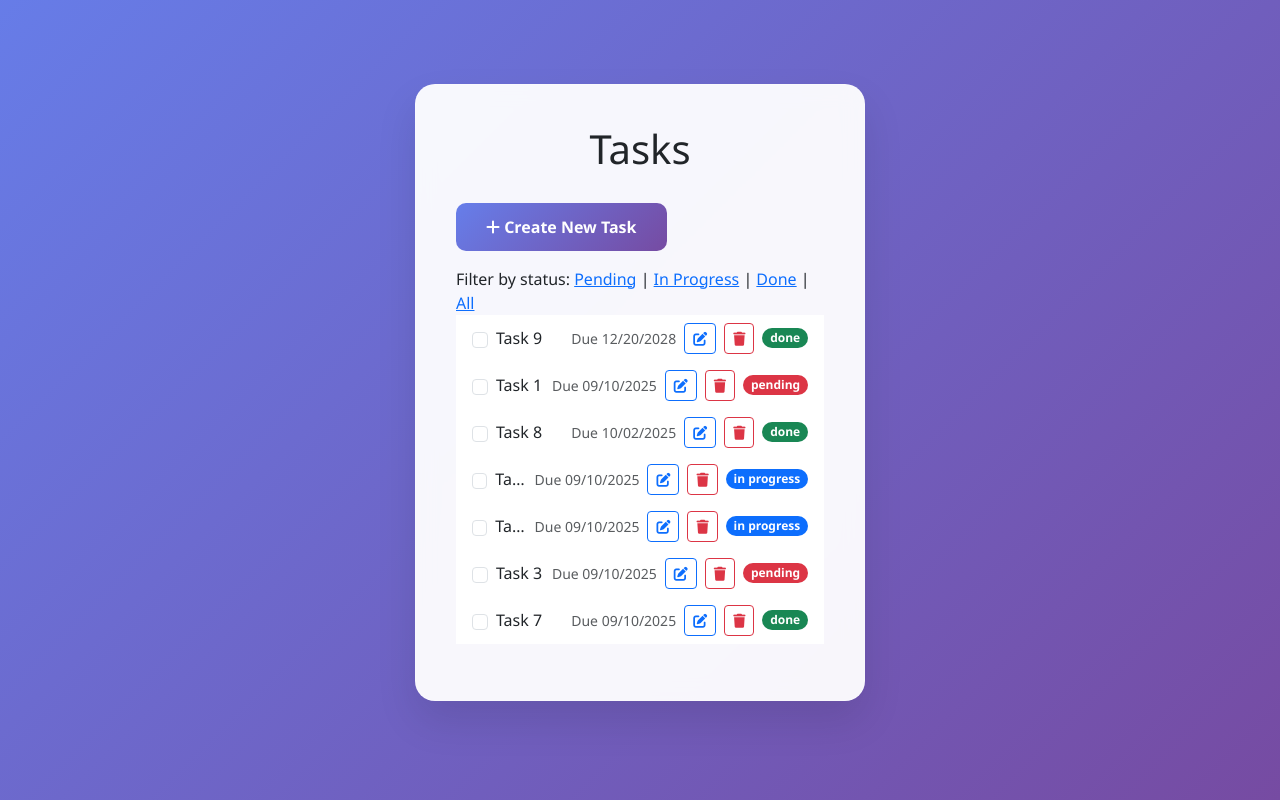
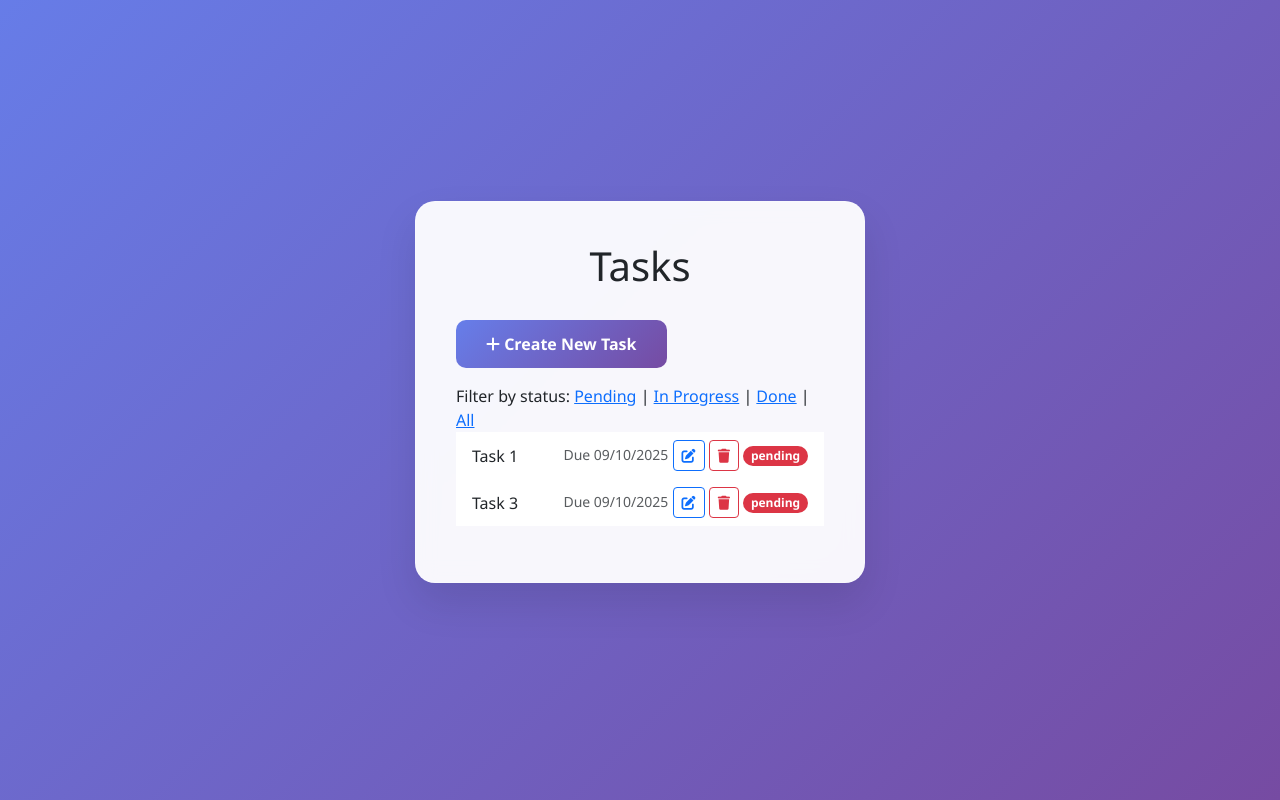
Before and after one commit to imshrey-2005/TaskPro, a Django app: page /tasks/?status=pending in a window 1280 px wide. Shown: the part 72-872 px from the top of the page. Run offline with Django 5.2, Linux system fonts and the light colour scheme; a user stored in the database is signed in; data comes from the database, SQL or seed files in the repository; both versions use the stored data as it was after the commit.

Commit message:
added the status filter to tasklist view

```diff
--- a/task_main/models.py
+++ b/task_main/models.py
@@ -9,7 +9,7 @@ class Tasks(models.Model):
     title=models.CharField(max_length=50,)
     slug=models.SlugField(max_length=255,unique=True)
     description=models.CharField(max_length=255)
-    expiry=models.DateField(verbose_name='Due Date',auto_now_add=True)
+    expiry=models.DateField()
     priority=models.CharField(max_length=10,choices=priority_choices,default='Lowest')
     status=models.CharField(choices=status_choices,default='pending')
     user=models.ForeignKey(CustomUser,on_delete=models.CASCADE)
--- a/task_main/views.py
+++ b/task_main/views.py
@@ -21,7 +21,14 @@ class TaskListView(mixins.ListModelMixin,GenericAPIView):
 
     def get_queryset(self):
         queryset = Tasks.objects.filter(user=self.request.user).order_by('priority')
-
+        status = self.request.query_params.get('status')
+        sortby = self.request.query_params.get('sortby')
+        if status:
+            print(status)
+            queryset = queryset.filter(status=status)
+            if sortby:
+                print(sortby)
+                queryset.order_by(sortby)
         return queryset
 
     def get(self, request, *args, **kwargs):
@@ -65,7 +72,7 @@ class TaskEditView(mixins.RetrieveModelMixin, mixins.UpdateModelMixin, GenericAP
 
     def post(self, request, *args, **kwargs):
         instance = self.get_object()
-        serializer = self.get_serializer(instance, data=request.data)
+        serializer = self.get_serializer(instance, data=request.data, partial=True)
         if serializer.is_valid():
             messages.success(request, 'Task updated successfully!')
             self.perform_update(serializer)
@@ -94,18 +101,3 @@ class TaskDeleteView(mixins.DestroyModelMixin,GenericAPIView):
         self.perform_destroy(instance)
         messages.success(request, 'Task deleted successfully!')
         return HttpResponseRedirect(reverse('tasklist'))
-class TaskFilterByStatusView(mixins.RetrieveModelMixin,GenericAPIView):
-    permission_classes=[IsAuthenticated,]
-    serializer_class=TaskListCreateSerializer
-    template_name = 'task_main/tasklist.html'
-    def get_queryset(self):
-        query=Tasks.filter(user=self.request.user)
-        status=self.request.query_params.get('status')
-        return query.filter(status=status)
-    def get(self, request):
-        queryset = self.get_queryset()
-        status = self.request.query_params.get('status')
-
-        # When using TemplateHTMLRenderer, you don't need to serialize the data.
-        # Just pass the queryset directly to the Response context.
-        return Response({'tasks': queryset, 'status': status}, template_name=self.template_name)
--- a/templates/index.html
+++ b/templates/index.html
@@ -1,11 +1,11 @@
 {% extends 'base.html' %}
 
-{% block title %}Welcome - JWT Authentication{% endblock %}
+{% block title %}Welcome - Task Pro{% endblock %}
 
 {% block content %}
 <div class="auth-card">
     <div class="auth-header">
-        <h2><i class="fas fa-shield-alt"></i> JWT Authentication System</h2>
+        <h2><i class="fas fa-shield-alt"></i> Task Pro Authentication System</h2>
         <p>Secure user authentication with Django and JWT</p>
     </div>
 
--- a/templates/task_main/tasklist.html
+++ b/templates/task_main/tasklist.html
@@ -9,7 +9,7 @@
     <div class="d-flex justify-content-between mb-3">
         <a href='{% url "taskcreate" %}' class="btn btn-primary"><i class="fas fa-plus"></i> Create New Task</a>
     </div>
-    {% if tasks %}
+
     <div>
         Filter by status:
         <a href="{% url 'tasklist' %}?status=pending">Pending</a> |
@@ -17,32 +17,34 @@
         <a href="{% url 'tasklist' %}?status=done">Done</a> |
         <a href="{% url 'tasklist' %}">All</a>
     </div>
-
+{% if tasks %}
     <div class="d-flex-row justify-content-between flex-wrap">
         {% for task in tasks %}
 
         <div class="mb-3">
             <ul class="list-group list-group-flush">
                 <li class="list-group-item d-flex align-items-center gap-2">
-                    <input type="checkbox" class="form-check-input" id="id_status" name="status">
-                    <div class="d-flex align-items-center flex-grow-1 gap-2 overflow-hidden">
+
+                    <div class="d-flex align-items-center flex-grow-1 gap-6 overflow-hidden">
                         <label for="id_title" class="form-check-label truncate flex-grow-1 mb-0">{{ task.title}}</label>
-                        <span class="text-muted small flex-shrink-0">Due {{ task.expiry|date:"SHORT_DATE_FORMAT"}}</span>
+                        <div class="d-flex-center gap-2">
+                            <span class="text-muted small flex-shrink-0">Due {{ task.expiry|date:"SHORT_DATE_FORMAT"}}</span>
                         <a href="{% url 'taskedit' slug=task.slug %}"
                             class="btn btn-sm btn-outline-primary flex-shrink-0"><i class="fas fa-edit"></i></a>
                         <a href="{% url 'taskdelete' slug=task.slug %}"
                             class="btn btn-sm btn-outline-danger flex-shrink-0"><i class="fas fa-trash"></i></a>
                         <span
                             class="badge rounded-pill bg-{% if task.status == 'done' %}success{% elif task.status == 'in progress' %}primary{% else %}danger{% endif %} flex-shrink-0">
-                            {% if task.status == 'done' %}done{% elif task.status == 'in progress' %}in progress{% else %}pending{% endif %}
+                            {% if task.status == 'done' %}done{% elif task.status == 'in progress' %}inprogress{% else %}pending{% endif %}
                         </span>
+                        </div>
                     </div>
                 </li>
             </ul>
             {% endfor %}
         </div>
         {% else %}
-        <h1>No tasks found</h1>
+        <h5>No tasks found</h5>
     </div>
     {% endif %}
     {% endblock %}
```
Also changed, not shown: templates/task_main/task_edit.html (+11 -1 lines), db.sqlite3, task_main/migrations/0004_alter_tasks_expiry.py (added).
